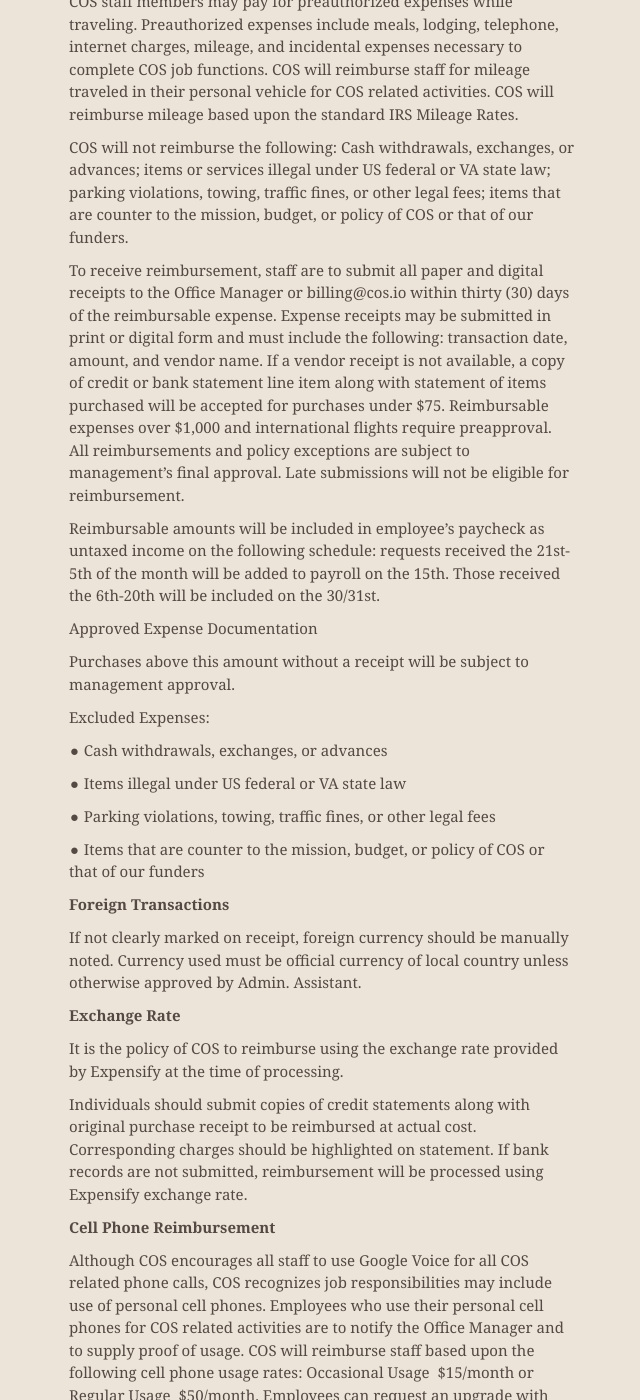
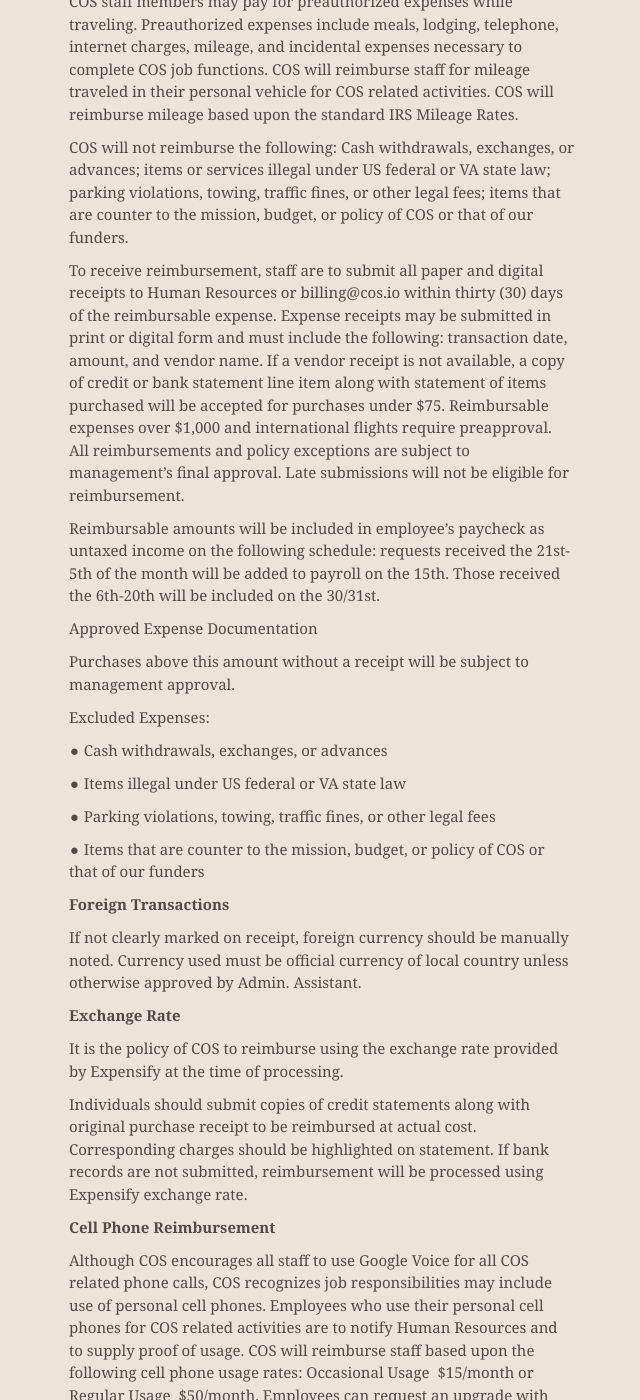
Before and after one commit to CenterForOpenScience/Policies-and-Procedures, a Jekyll site: the page built from index.md, in a window 1280 px wide and 1400 px high, scrolled down 6866 px. Shown: the whole window, without its empty margins (318-958 px from the left). Built offline with Jekyll 4.4.1, drawn with Linux system fonts in a browser that asks for light colours; nearby versions of some CDN libraries; some of the changed text lies outside the part shown.

```diff
--- a/index.md
+++ b/index.md
@@ -75,7 +74,7 @@
 
 **Offer by Letter:**  Once selection has been made, an offer of employment will be made by letter and digitally distributed.  Such letter will contain position/title, annual or hourly salary, starting date, and any other specific items agreed upon by OS.
 
-**Acceptance by Letter:**  Acceptance of employment will be indicated by digitally signing offer letter and returning it to the Office Manager.
+**Acceptance by Letter:**  Acceptance of employment will be indicated by digitally signing offer letter and returning it to Human Resources.
 
 Employment Status
 ------------------
@@ -116,7 +115,7 @@
 Personnel Records
 ------------------
 
-**Contents:**  All personnel will have a confidential personnel record.  Each record will be under the direct supervision of the Director and maintained by the Office Manager with documents such as:
+**Contents:**  All personnel will have a confidential personnel record.  Each record will be under the direct supervision of the Director and maintained by Human Resources with documents such as:
 
 - Employee resume, CV, and/or completed application material
 - Signed Offer Letter
@@ -130,7 +129,7 @@
 
 **Distribution:** Distribution of staff information will occur only in the following circumstances: A) Information required by law for submission of state and federal reports or as required by subpoena,  B) Information needed by insurance companies who contract with COS for the employees’ fringe benefit coverage, and C) The content of an employee’s personnel file may be viewed for business purposes by the Board.
 
-**Employee Access to Personnel Files:** Employees are permitted to review their own personnel records.  An employee wishing to view his/her records should contact the Office Manager to schedule an appointment to do so.
+**Employee Access to Personnel Files:** Employees are permitted to review their own personnel records.  An employee wishing to view his/her records should contact Human Resources to schedule an appointment to do so.
 
 Feedback and Review Process
 ------------------
@@ -148,7 +147,7 @@
 
 Pay dates for COS staff are on the 15th and the 30/31 of each month (or last business day preceding the 15th or the last day of the month). When a payday falls on a holiday, the pay date will be on the last business day prior to the holiday. COS is required by law to make certain deductions for federal and state withholding taxes and social security. COS employees may voluntarily have deductions made from their paychecks on a pre-tax basis to pay for any dependent(s) health and dental insurance coverage.
 
-If a paycheck is lost or stolen, it is the individual’s responsibility to report it immediately to the Office Manager, and submit an email statement certifying that the pay check was lost or stolen. Following that, a new direct deposit check will be issued. COS aims to direct deposit all paychecks, however, in circumstances when a paper check is required, please notify the Office Manager.
+If a paycheck is lost or stolen, it is the individual’s responsibility to report it immediately to Human Resources, and submit an email statement certifying that the pay check was lost or stolen. Following that, a new direct deposit check will be issued. COS aims to direct deposit all paychecks, however, in circumstances when a paper check is required, please notify Human Resources.
 
 Update direct deposit information in Zenefits and promptly notify the Human Resources Assistant of changes.
 
@@ -160,7 +159,7 @@
 
 COS will not reimburse the following: Cash withdrawals, exchanges, or advances; items or services illegal under US federal or VA state law; parking violations, towing, traffic fines, or other legal fees; items that are counter to the mission, budget, or policy of COS or that of our funders.
 
-To receive reimbursement, staff are to submit all paper and digital receipts to the Office Manager or billing@cos.io within thirty (30) days of the reimbursable expense. Expense receipts may be submitted in print or digital form and must include the following: transaction date, amount, and vendor name. If a vendor receipt is not available, a copy of credit or bank statement line item along with statement of items purchased will be accepted for purchases under $75. Reimbursable expenses over $1,000 and international flights require pre­approval. All reimbursements and policy exceptions are subject to management’s final approval. Late submissions will not be eligible for reimbursement.
+To receive reimbursement, staff are to submit all paper and digital receipts to Human Resources or billing@cos.io within thirty (30) days of the reimbursable expense. Expense receipts may be submitted in print or digital form and must include the following: transaction date, amount, and vendor name. If a vendor receipt is not available, a copy of credit or bank statement line item along with statement of items purchased will be accepted for purchases under $75. Reimbursable expenses over $1,000 and international flights require pre­approval. All reimbursements and policy exceptions are subject to management’s final approval. Late submissions will not be eligible for reimbursement.
 
 Reimbursable amounts will be included in employee’s paycheck as untaxed income on the following schedule: requests received the 21st-5th of the month will be added to payroll on the 15th. Those received the 6th-20th will be included on the 30/31st.
 
@@ -190,8 +189,8 @@
 
 **Cell Phone Reimbursement**
 
-Although COS encourages all staff to use Google Voice for all COS related phone calls, COS recognizes job responsibilities may include use of personal cell phones. Employees who use their personal cell phones for COS related activities are to notify the Office Manager and to supply proof of usage. COS will reimburse staff based upon the following cell phone usage
-rates: Occasional Usage ­ $15/month or Regular Usage ­ $50/month. Employees can request an upgrade with the Office Manager should their use exceed the occasional or moderate usage rates.
+Although COS encourages all staff to use Google Voice for all COS related phone calls, COS recognizes job responsibilities may include use of personal cell phones. Employees who use their personal cell phones for COS related activities are to notify Human Resources and to supply proof of usage. COS will reimburse staff based upon the following cell phone usage
+rates: Occasional Usage ­ $15/month or Regular Usage ­ $50/month. Employees can request an upgrade with Human Resources should their use exceed the occasional or moderate usage rates.
 
 **Third‐party Reimbursement**
 
@@ -216,7 +215,7 @@
 Use of Email &amp; Personal Computer Equipment
 ------------------
 
-All full-time regular and full-time temporary staff will receive a COS email address. Use of personal equipment for COS projects is not encouraged as COS is not liable for covering any damages to personal property. If your COS technology needs are not being met, please discuss them with the Office Manager.
+All full-time regular and full-time temporary staff will receive a COS email address. Use of personal equipment for COS projects is not encouraged as COS is not liable for covering any damages to personal property. If your COS technology needs are not being met, please discuss them with Human Resources.
 
 COS Emails and Files Upon Departure
 ------------------
@@ -304,7 +303,7 @@
 
 **Informal stage:** If an employee has a complaint that involves another COS staff member, they should try to resolve the matter by direct approach to the employee or employees involved.
 
-**Formal stage:** If the matter remains unresolved, employees are to report the incident to the Human Resources Assistant or Office Manager immediately.. COS management will resolve the issue and decide if a formal meeting between the parties is necessary. This meeting should be held within 10 working days of the grievance. If, after any action to resolve the grievance taken by the directorship, the employee is still dissatisfied, they may file an appeal.
+**Formal stage:** If the matter remains unresolved, employees are to report the incident to Human Resources immediately. COS management will resolve the issue and decide if a formal meeting between the parties is necessary. This meeting should be held within 10 working days of the grievance. If, after any action to resolve the grievance taken by the directorship, the employee is still dissatisfied, they may file an appeal.
 
 Romantic Relationships with Co-workers
 ------------------
@@ -324,7 +323,7 @@
 
 Other discriminatory harassment is defined as verbal or physical conduct that denigrates or shows hostility or aversion toward an individual because of his/her age, race, religion, color, sex, sexual orientation, gender identity, genetic information, veteran status, national origin, ancestry or disability.
 
-Anyone who believes he or she has been the subject of sexual harassment, or any other type of discrimination, should report all of the facts and circumstances immediately, either to the Office Manager or the Human Resources Assistant.  A confidential investigation of all complaints will be undertaken immediately.  Any employee who has been found to have harassed another individual will be subject to appropriate sanctions, including immediate termination.
+Anyone who believes he or she has been the subject of sexual harassment, or any other type of discrimination, should report all of the facts and circumstances immediately, to Human Resources.  A confidential investigation of all complaints will be undertaken immediately.  Any employee who has been found to have harassed another individual will be subject to appropriate sanctions, including immediate termination.
 
 Dismissal Without Cause (At-Will)
 ------------------
@@ -338,7 +337,7 @@
 
 **Performance of Duties:**  These include violation of the personnel policies or violation of an employee's position requirements.  Specific examples include inefficiency or incompetence in performance of duties, tardiness, absenteeism, improper use of property or equipment, failure to maintain professional interpersonal relationships, and abusive or obscene language.  These examples are not exhaustive of the category.
 
-1. **Warning:**   The supervisor shall advise the employee of the specific infraction or breach of duty and the date of the incident. The employee has the opportunity to explain the reason for the conduct. The Office Manager will prepare a memorandum for the personnel file documenting the infraction and employee’s response. The directorship shall monitor progress and review with the employee. Progress and review will be documented in the employee’s personnel file.
+1. **Warning:**   The supervisor shall advise the employee of the specific infraction or breach of duty and the date of the incident. The employee has the opportunity to explain the reason for the conduct. Human Resources will prepare a memorandum for the personnel file documenting the infraction and employee’s response. The directorship shall monitor progress and review with the employee. Progress and review will be documented in the employee’s personnel file.
 1. **Probation:**  Repetition of an infraction may result in probation. Repeated incidents will be documented as described in step one. Probation shall be for at least 90 days.  During this period, a review process will determine if the required corrective actions are implemented and effective. No salary increases or bonuses will be given while an employee is on probation.
 1. **Termination:** Continued repetition by an employee, of an infraction which has been specified in a written warning, will result in the termination of the employee.  This is the final disciplinary step for infractions under the performance of duties category.
 
```
Also changed, not shown: other parts of index.md (+0 -1 lines).
